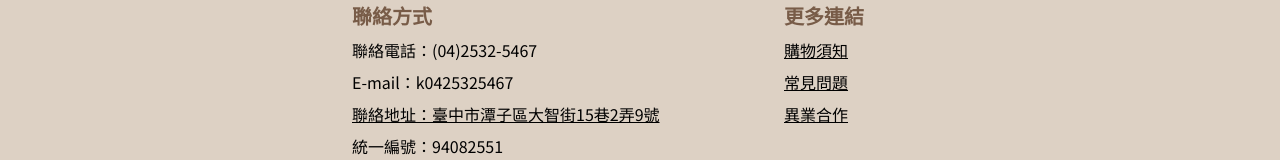
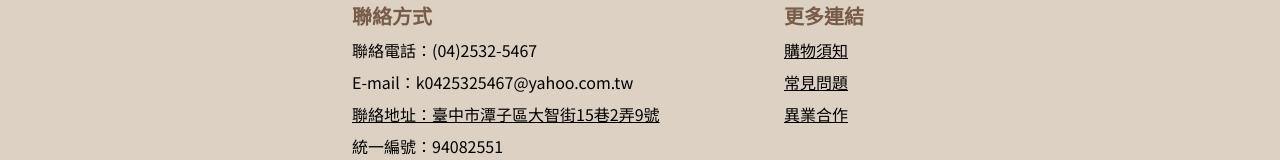
Before and after one commit to SimenSimen/grace-project, a Vue app: page / in a window 1280 px wide. Shown: the part 2866-3026 px from the top of the page. Built offline with nearby package versions, Linux system fonts and the light colour scheme.

Commit message:
remove paeach

```diff
--- a/src/components/Layouts/MainFooter.vue
+++ b/src/components/Layouts/MainFooter.vue
@@ -17,7 +17,7 @@ const year = computed(() => {
             <h2 class="text-xl text-primary font-bold mb-2">聯絡方式</h2>
 
             <div class="mb-2">聯絡電話：(04)2532-5467</div>
-            <div class="mb-2">E-mail：k0425325467</div>
+            <div class="mb-2">E-mail：k0425325467@yahoo.com.tw</div>
             <div class="mb-2 underline">聯絡地址：臺中市潭子區大智街15巷2弄9號</div>
             <!-- <div>營業時間：週一至週五，早上10點至下午5點</div> -->
             <!-- <div>電子郵件：l2n9house@gmail.com</div> -->
```
Also changed, not shown: src/components/Products/images/asdasd.png (renamed from src/components/Products/images/peach.png).
